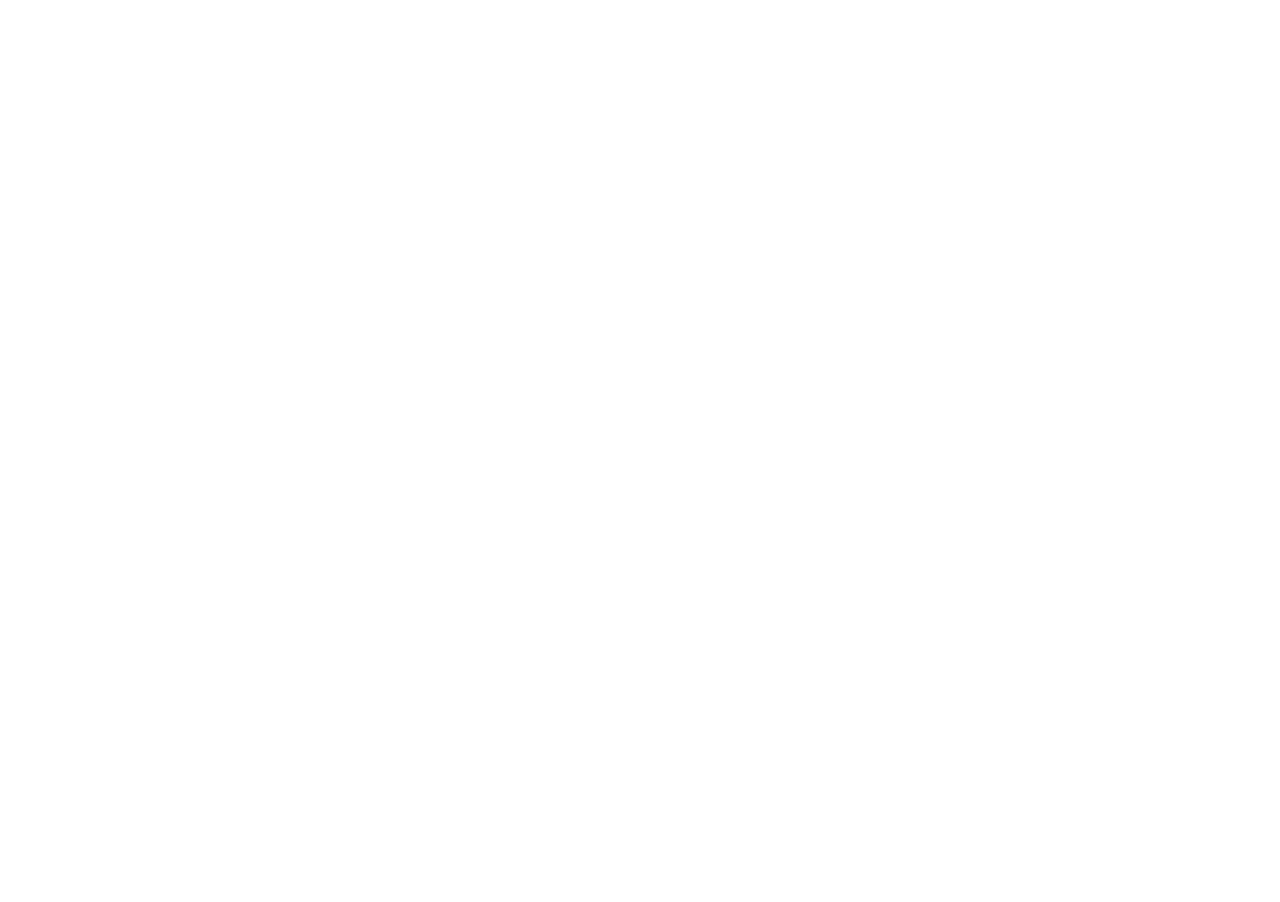
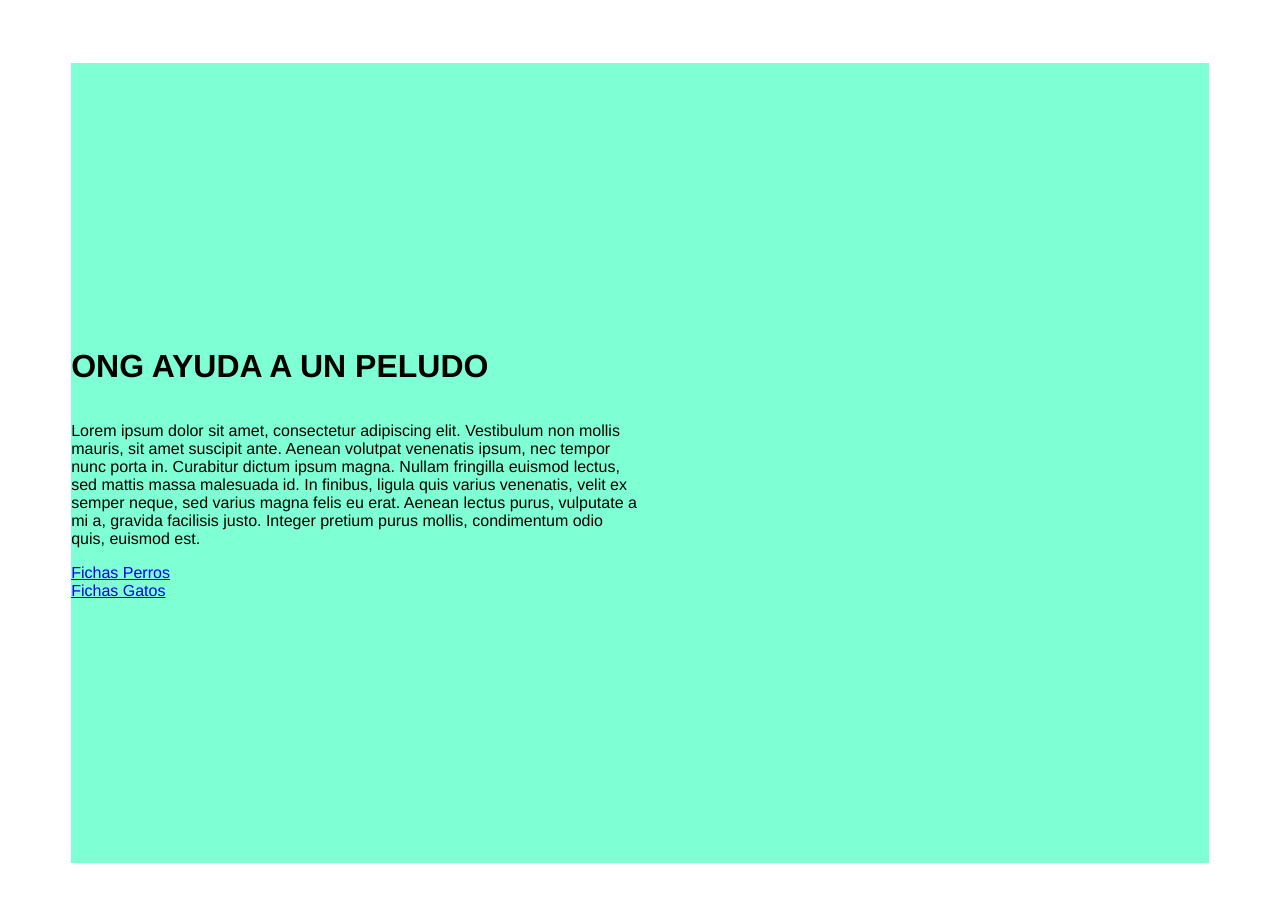
Before and after one commit to sirjavitus96/ACT1, a plain HTML site: page index.html in a window 1280 px wide. Before the commit the page ends 800 px from the top, so only its background shows below. Drawn offline with Linux system fonts and the light colour scheme.

Commit message:
Add on de Gatos y Perros

```diff
--- a/index.html
+++ b/index.html
@@ -1,13 +1,58 @@
 <!DOCTYPE html>
-<html lang="en">
+<html >
 <head>
-    <meta charset="UTF-8">
-    <meta http-equiv="X-UA-Compatible" content="IE=edge">
-    <meta name="viewport" content="width=device-width, initial-scale=1.0">
+
     <title>Document</title>
+
+    <style>
+
+        body{
+            font-family: 'Franklin Gothic Medium', 'Arial Narrow', Arial, sans-serif;
+        }
+        .container{
+            background-color: aquamarine;
+            height: 100vh;
+            margin: 5%;
+
+            display:flex;
+            flex-direction: column;
+            justify-content: center;
+            align-items: flex-start;
+        }
+
+        p{
+            width: 50%;
+        }
+
+
+    </style>
 </head>
 
 <body>
+    <div class="container">
+        <h1> ONG AYUDA A UN PELUDO </h1>
+
+        <p>
+         Lorem ipsum dolor sit amet, consectetur adipiscing elit.
+         Vestibulum non mollis mauris, sit amet suscipit ante.
+         Aenean volutpat venenatis ipsum, nec tempor nunc porta in.
+         Curabitur dictum ipsum magna. Nullam fringilla euismod lectus,
+         sed mattis massa malesuada id. In finibus, ligula quis varius venenatis,
+         velit ex semper neque, sed varius magna felis eu erat. Aenean lectus purus,
+         vulputate a mi a, gravida facilisis justo. Integer pretium purus mollis,
+         condimentum odio quis, euismod est.
+
+
+        </p>
+
+        <a href="perros.html"
+        target="_blank">Fichas Perros</a>
+
+
+        <a href="gatos.html"
+        target="_blank">Fichas Gatos</a>
+    </div>
+
 
 
 </body>
```
Also changed, not shown: gatos.html (added, +16 -0 lines), perros.html (added, +32 -0 lines).
